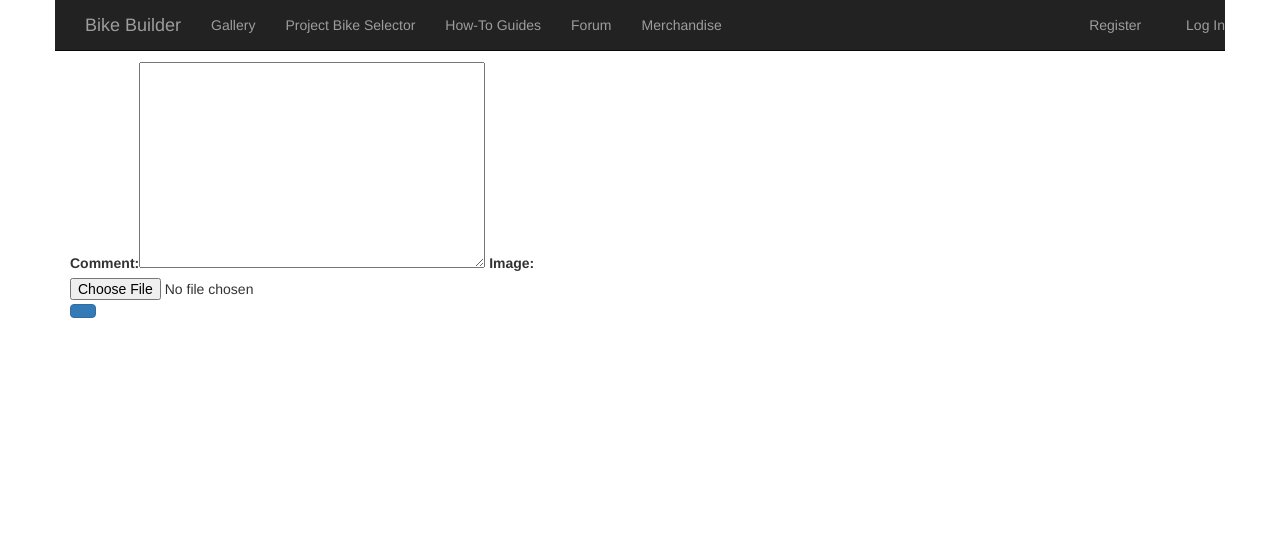
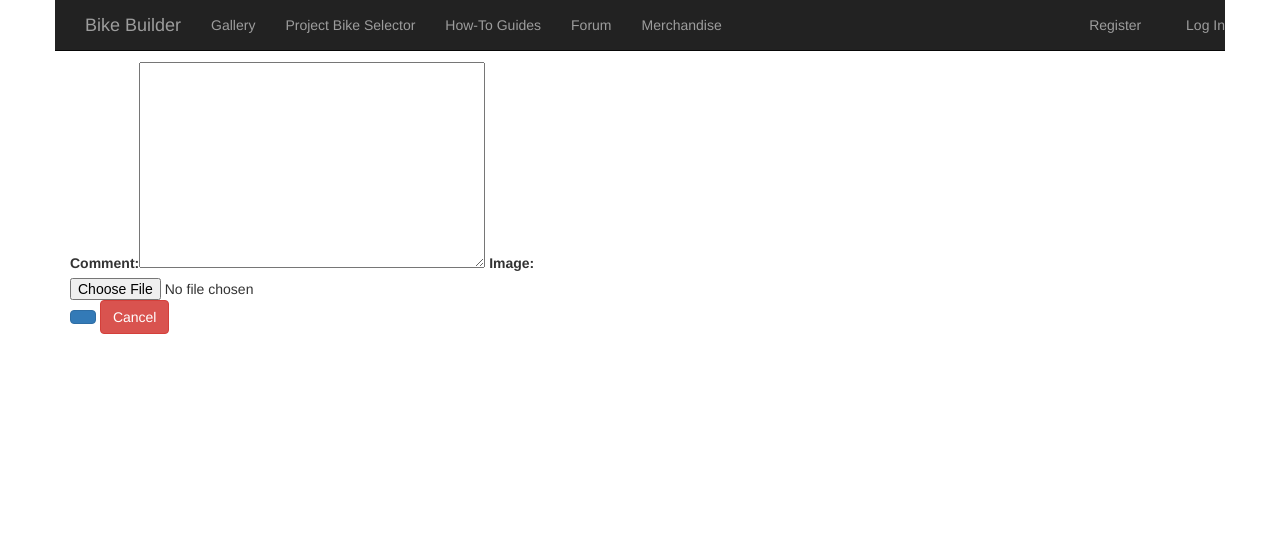
Before and after one commit to Code-Institute-Submissions/bike_builder, a Django app: template templates/forum/post_form.html in a window 1280 px wide. Shown: the top 533 px of the page. Run offline with Django 3.2, Linux system fonts and the light colour scheme; the template is opened without the code that fills it: values that come from a table or form of the project are taken from there, others are empty; some libraries are stand-ins or nearby versions; some web fonts are replaced.

Commit message:
added a cancel button

```diff
--- a/templates/forum/post_form.html
+++ b/templates/forum/post_form.html
@@ -21,6 +21,7 @@
                 {{ form|as_bootstrap }}
                 <div class="form-group">
                     <button type="submit" class="btn btn-primary">{{ button_text }}</button>
+                    <input type="submit" name="cancel" value="Cancel" class="btn btn-danger"/>
                 </div>
             </form>
         </div>
```
